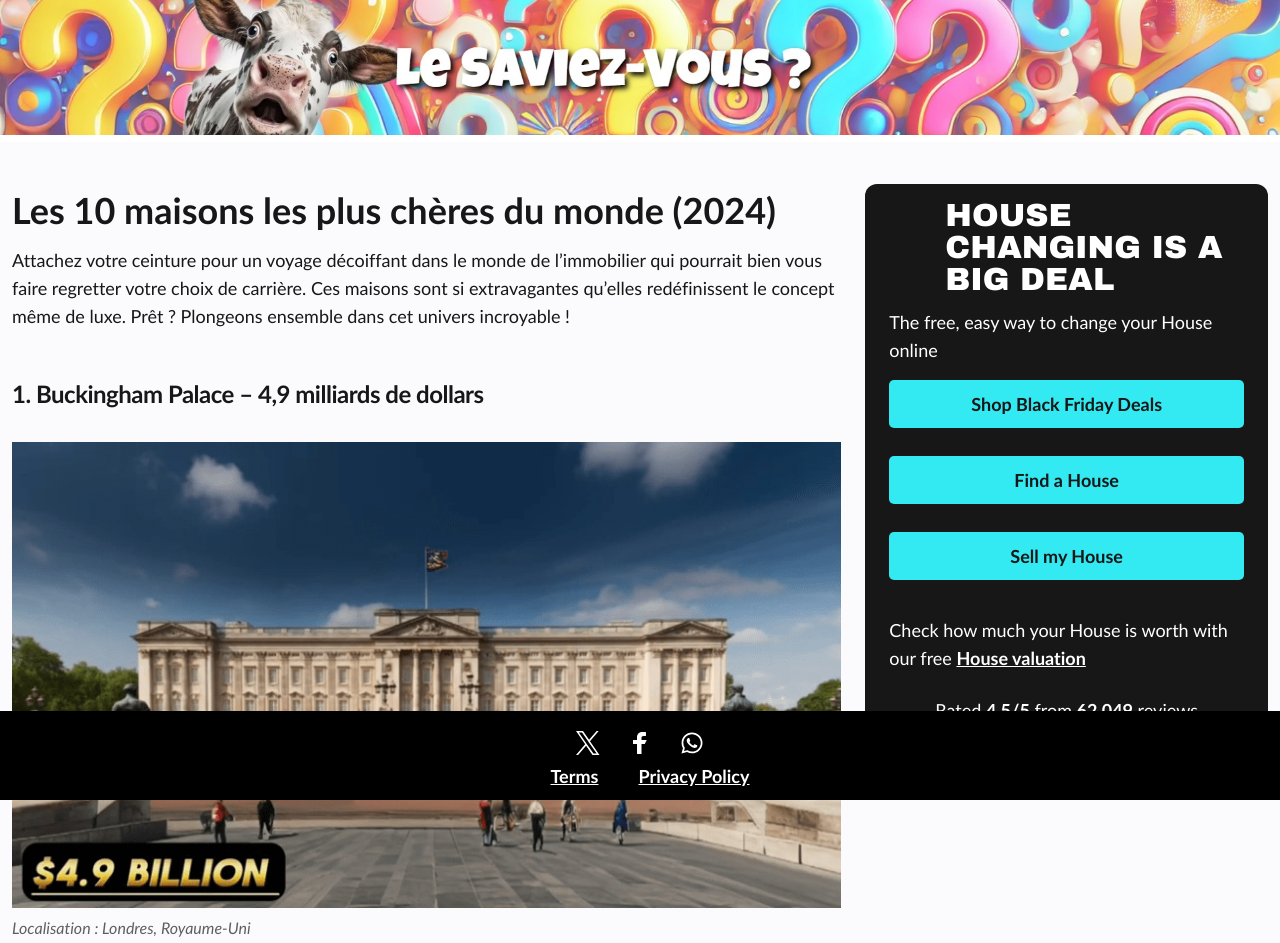
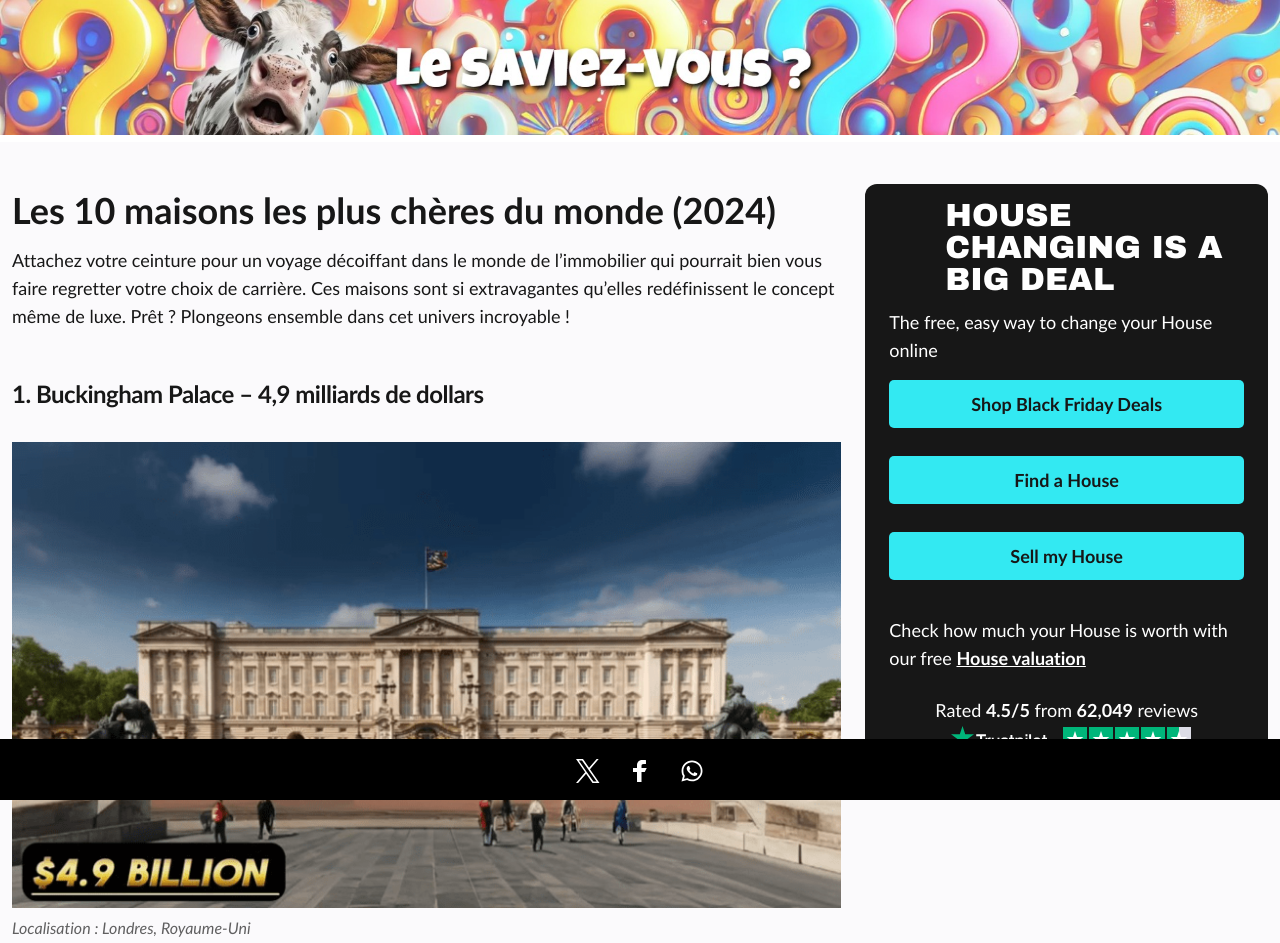
Before and after one commit to Zain-Hassan-0159/teuersten-html, a plain HTML site: page index.html in a window 1280 px wide. Shown: the top 943 px of the page. Drawn offline with Linux system fonts and the light colour scheme.

Commit message:
french ad version without terms and privacy

```diff
--- a/index.html
+++ b/index.html
@@ -319,10 +319,6 @@
 
             </a>
         </div>
-        <ul style="margin: 0; display: flex; align-items: center; justify-content: center; gap: 20px; list-style: none; color: white;">
-            <li><a style="color: white;" href="chat_gpt_en_terms.html" target="_blank">Terms</a></li>
-            <li> <a style="color: white;" href="chat_gpt_en_privacy_policy.html" target="_blank">Privacy Policy</a></li>
-        </ul>
     </footer>
 </body>
 
```
